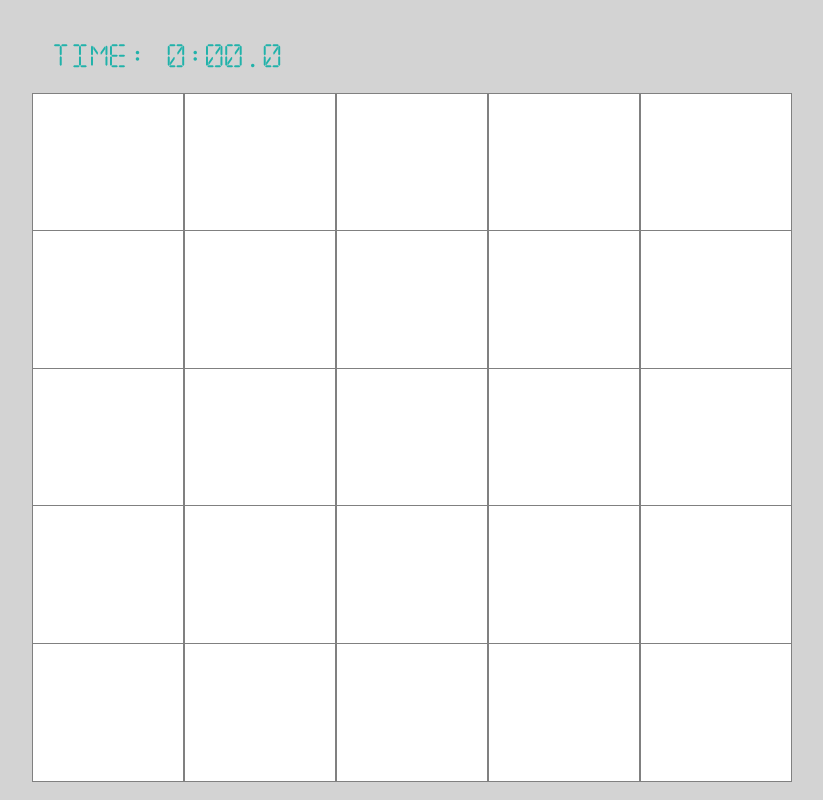
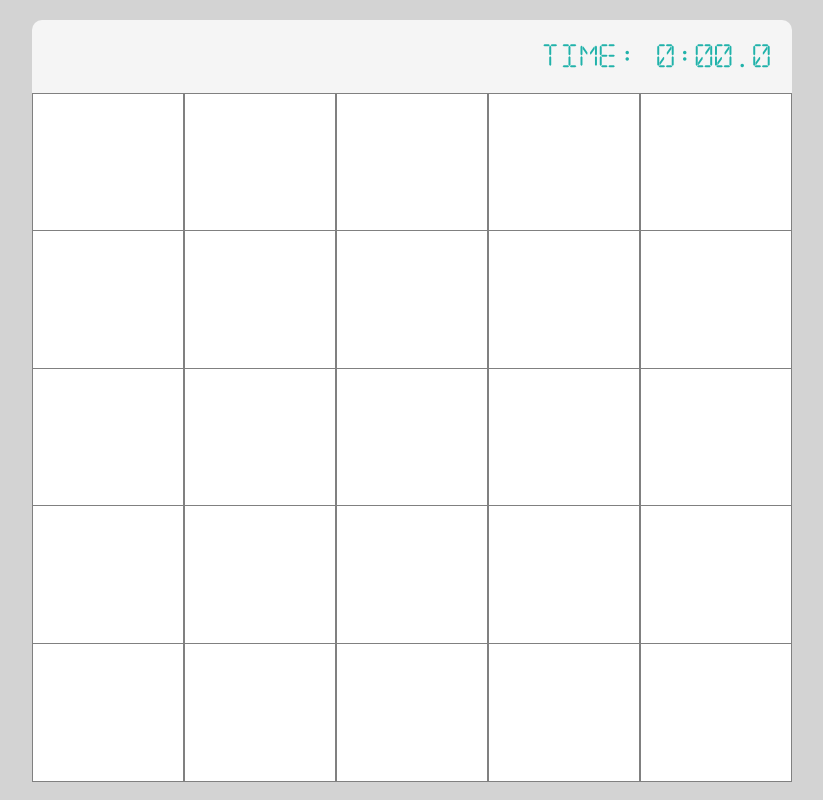
Before and after one commit to XainFaith/minesweeper-react-electron, a React app: page / in a window 1280 px wide. Shown: the whole page, without its empty margins (228-1051 px from the left). Built offline with nearby package versions, Linux system fonts and the light colour scheme.

Commit message:
Added FieldHeader Styles

```diff
--- a/src/components/field.css
+++ b/src/components/field.css
@@ -13,3 +13,11 @@
     aspect-ratio: 1 / 1;
     align-items: stretch;
 }
+
+.FieldHeader
+{
+    display: flex;
+    background-color: whitesmoke;
+    border-radius: 10px 10px 0 0;
+    justify-content: flex-end;
+}
```
